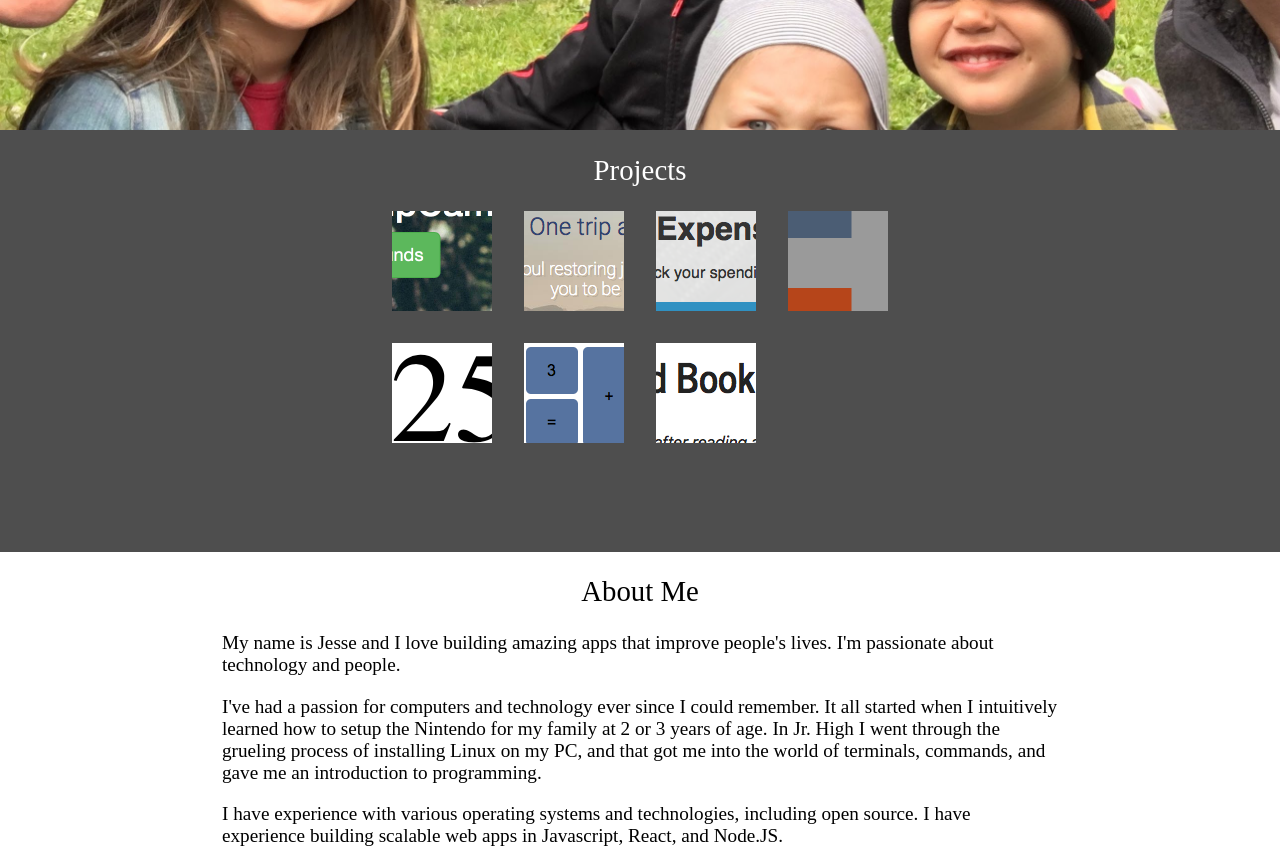
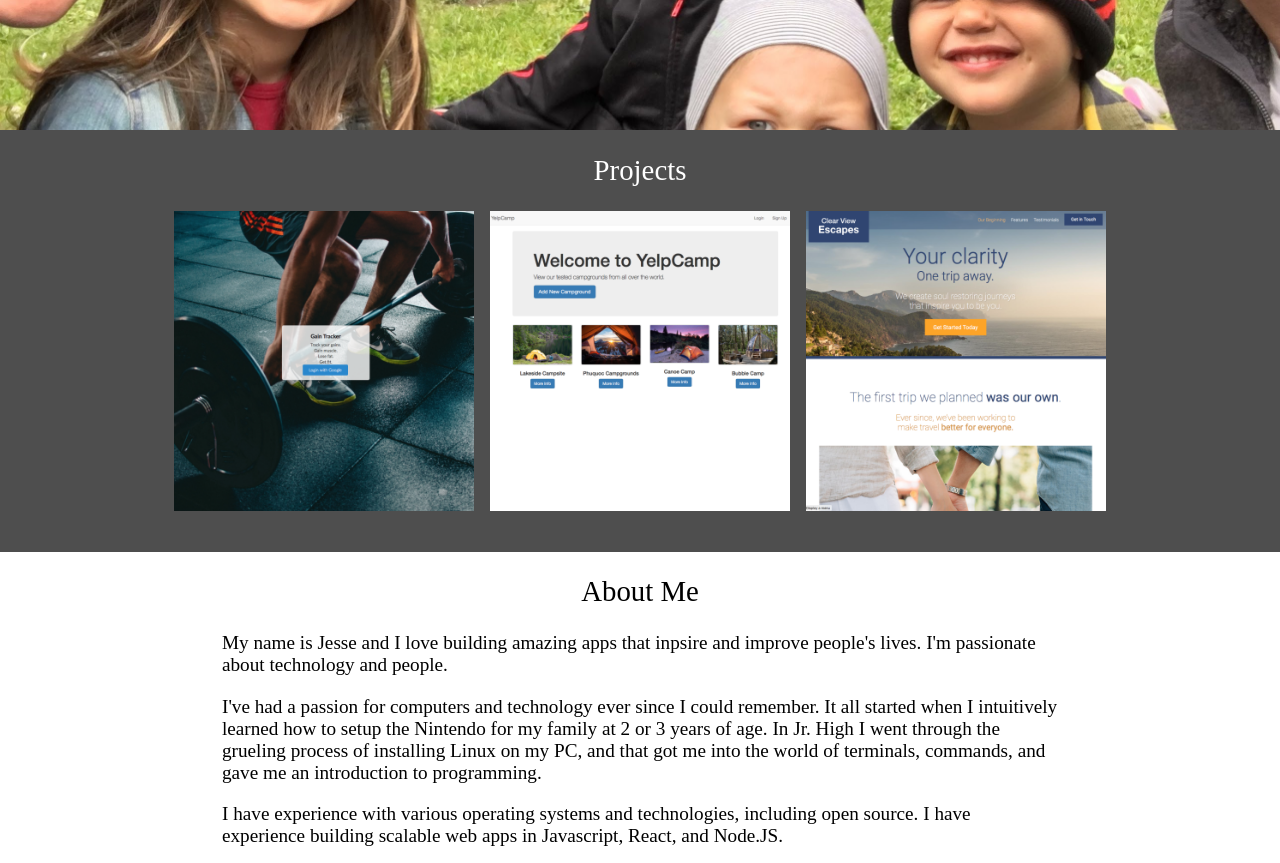
Before and after one commit to jessepeterman/portfolio-old, a website: page app/index.html in a window 1280 px wide. Shown: the part 500-1363 px from the top of the page. Drawn offline with Linux system fonts and the light colour scheme.

Commit message:
redesigned projects with a simple flex layout, and larger app-thumbnails

```diff
--- a/app/assets/styles/modules/_projects.css
+++ b/app/assets/styles/modules/_projects.css
@@ -1,74 +1,121 @@
-/* Projects Grid */
-
-.projects-grid {
-  display: grid;
-  grid-template-columns: 1fr 1fr;
-  grid-auto-rows: 100px;
-  grid-gap: 2rem;
-  max-width: 900px;
-  margin-bottom: 2rem;
-}
-
-@media (min-width: 600px) {
-  .projects-grid {
-    grid-template-columns: repeat(4, 1fr);
-    grid-template-rows: auto;
-    justify-self: center;
-  }
-}
-@media (min-width: 1380px) {
-  .projects-grid {
-    /* grid-template-columns: repeat(8, 1fr); */
-  }
-}
-.projects {
-  display: flex;
-  flex-direction: column;
-  align-items: center;
-}
-
-.projects-grid div {
-  background-color: #fff;
-  width: 100px;
-}
-
-.projects > a {
-  height: 100px;
-  width: 100px;
-}
-
-.projects-grid div:hover {
-  opacity: 0.7;
-}
-
-.project {
-  background-size: cover;
-  height: 100px;
-  width: 100px;
-}
-
 .project-1 {
-  background-image: url("../../assets/images/app-thumbnails/squareRacerThumb.png");
+  background-image: url('../../assets/images/app-thumbnails/squareRacerThumb.png');
 }
 /* .project-1 {
   background-image: url('assets/images/app-thumbnails/squareRacerThumb.png');
 } */
 
 .project-2 {
-  background-image: url("../../assets/images/app-thumbnails/yelpCampThumb.png");
+  background-image: url('../../assets/images/app-thumbnails/yelp-camp-square-250x250.png');
 }
 .project-3 {
-  background-image: url("../../assets/images/app-thumbnails/PomodoroClockThumb.png");
+  background-image: url('../../assets/images/app-thumbnails/PomodoroClockThumb.png');
 }
 .project-4 {
-  background-image: url("../../assets/images/app-thumbnails/TravelSiteThumb.png");
+  background-image: url('../../assets/images/app-thumbnails/TravelSiteThumb.png');
 }
 .project-5 {
-  background-image: url("../../assets/images/app-thumbnails/CalculatorThumb.png");
+  background-image: url('../../assets/images/app-thumbnails/CalculatorThumb.png');
 }
 .project-6 {
-  background-image: url("../../assets/images/app-thumbnails/OldBookNewBookThumb.png");
+  background-image: url('../../assets/images/app-thumbnails/OldBookNewBookThumb.png');
 }
 .project-7 {
-  background-image: url("../../assets/images/app-thumbnails/expensify.png");
+  background-image: url('../../assets/images/app-thumbnails/expensify.png');
 }
+/* .project-8 {
+  background-image: url('../../assets/images/app-thumbnails/gain-tracker.png');
+} */
+.project-8 {
+  background-image: url('../../assets/images/app-thumbnails/gain-tracker-square-250x250.png');
+}
+
+.grid-3 {
+  display: flex;
+  flex-direction: column;
+  justify-content: center;
+  align-items: center;
+}
+
+.grid-3 > a {
+  margin: 0 0 2rem 0;
+}
+
+.grid-3 > a:last-of-type {
+  margin: 2rem 0 2rem 0;
+}
+
+@media (min-width: 900px) {
+  .grid-3 {
+    display: flex;
+    flex-direction: row;
+    justify-content: center;
+    padding: 0 1rem 0 1rem;
+    /* align-items: center; */
+  }
+  .grid-3 > a {
+    margin: 0 1rem 0 0;
+  }
+  .grid-3 > a:first-of-type {
+    margin: 0 0 0 0;
+  }
+  .grid-3 > a:last-of-type {
+    margin: 0 0 0 1rem;
+  }
+}
+
+.item-1 {
+  display: flex;
+  background-image: url('../../assets/images/app-thumbnails/gain-tracker-square-350x350.png');
+  background-size: cover;
+
+  align-items: flex-end;
+}
+
+.item-2 {
+  display: flex;
+  background-image: url('../../assets/images/app-thumbnails/yelp-camp-square-350x350.png');
+  background-size: cover;
+  align-items: flex-end;
+}
+.item-3 {
+  display: flex;
+  background-image: url('../../assets/images/app-thumbnails/travel-site-square-350x350.png');
+  background-size: cover;
+  align-items: flex-end;
+}
+
+.item-1:hover > .project-label {
+  opacity: 1;
+}
+.item-2:hover > .project-label__dark-1 {
+  opacity: 1;
+}
+.item-3:hover > .project-label__dark-2 {
+  opacity: 1;
+}
+
+.project-item:hover {
+  opacity: 0.8;
+  cursor: pointer;
+}
+
+.project-label {
+  opacity: 0;
+  background-color: rgba(255, 255, 255, 0.3);
+}
+.project-label__dark-1 {
+  opacity: 0;
+  background-color: rgba(0, 0, 0, 0.5);
+}
+.project-label__dark-2 {
+  opacity: 0;
+  background-color: rgba(0, 0, 0, 0.5);
+}
+
+.project-item {
+  color: rgb(255, 255, 255);
+  font-size: 1.2rem;
+  height: 300px;
+  max-width: 300px;
+}
--- a/app/assets/styles/modules/_wrapper.css
+++ b/app/assets/styles/modules/_wrapper.css
@@ -5,14 +5,14 @@
 @media (min-width: 370px) {
   .wrapper {
     display: grid;
-    grid-auto-rows: 280px 0.5fr 1fr 0.5fr;
+    grid-auto-rows: 280px 1fr 0.5fr 0.5fr;
   }
 }
 
 @media (min-width: 600px) {
   .wrapper {
     display: grid;
-    grid-auto-rows: 450px 1fr 1fr 1fr;
+    grid-auto-rows: 450px 1fr 0.5fr 0.5fr;
   }
 
   .menu-divider-bottom {
--- a/app/index.html
+++ b/app/index.html
@@ -42,12 +42,89 @@
       </div>
     </div>
 
-    <div class="projects " id="projects">
+    <!-- <div class="projects " id="projects">
       <h2>Projects</h2>
-      <div class="projects-grid ">
-        <a href="https://yelpcamp3.herokuapp.com ">
-          <div class="project project-2 "></div>
+      <div class="projects-flex">
+        <div>
+          <p>
+            <strong>GainTracker</strong>
+          </p>
+          <p>Made with Javascript (ES2015), React.js, Redux, Node.JS, Firebase, Semantic-UI-React, Heroku, Webpack
+          </p>
+          <a href="https://gain-tracker.herokuapp.com/" class="project project-8"></a>
+        </div>
+        <div>
+          <a href="https://yelpcamp3.herokuapp.com" class="project project-2"></a>
+          - Made with HTML, CSS, Javascript, Node.JS, MongoDB, Express, Cloud9, Heroku, Webpack
+        </div>
+        <div>
+          <a href="https://jessepeterman.github.io/travel-site/" class="project project-4"></a>
+          - Made with HTML, CSS, Javascript, Node.JS, Gulp, PostCSS
+        </div>
+
+        <div>
+          <a href="https://expensify-react-class.herokuapp.com" class="project project-7"></a>
+          - Made with Javascript (ES2015), React.js, Redux, Node.JS, Firebase, Heroku
+        </div>
+        <div>
+          <a href="https://jessepeterman.github.io/square-racer" class="project project-1"></a>
+          - Made this silly game for my kids with Javascript, HTML, CSS (they ask me to play it often)
+        </div>
+      </div> -->
+    <div class="projects" id="projects">
+      <h2>Projects</h2>
+      <!-- <div>
+        <p>
+          <strong>GainTracker</strong>
+        </p>
+        <p>Made with Javascript (ES2015), React.js, Redux, Node.JS, Firebase, Semantic-UI-React, Heroku, Webpack
+        </p>
+        <a href="https://gain-tracker.herokuapp.com/" class="project project-8"></a>
+      </div>
+      <div>
+        <p>
+          <strong>YelpCamp</strong>
+        </p>
+        <p>Made with HTML, CSS, Javascript, Node.JS, MongoDB, Express, Cloud9, Heroku, Webpack
+        </p>
+        <a href="https://yelpcamp3.herokuapp.com/" class="project project-2"></a>
+      </div> -->
+      <div class="grid-3">
+        <a href="https://gain-tracker.herokuapp.com/"></a>
+        <div class="item-1 project-item">
+          <div class="project-label">
+            <h3>GainTracker</h3>
+            <p>Made with Javascript(ES2015), React.js, Redux, Node.JS, Firebase, Semantic-UI, Heroku, Webpack
+            </p>
+          </div>
+        </div>
         </a>
+        <a href="https://yelpcamp3.herokuapp.com/"></a>
+        <div class="item-2 project-item">
+          <div class="project-label__dark-1">
+            <h3>YelpCamp</h3>
+            <p>Made with HTML, CSS, Javascript, Node.JS, MongoDB, Express, Cloud9, Heroku
+            </p>
+          </div>
+        </div>
+        </a>
+        <a href="https://jessepeterman.github.io/travel-site/">
+          <div class="item-3 project-item">
+            <div class="project-label__dark-2">
+              <h3>Travel Site</h3>
+              <p>Made with HTML, CSS, Javascript, Gulp, Git, PostCSS, Node.JS, Github Pages
+              </p>
+            </div>
+          </div>
+        </a>
+      </div>
+
+    </div>
+
+    <!-- <div class="projects-grid ">
+        <div class="project project-2 "></div>
+        <a href="https://yelpcamp3.herokuapp.com "></a>
+        <p>Made with HTML, CSS, Javascript, Node.JS, MongoDB, Express, Cloud9, Heroku</p>
         <h4 class="tooltip invisible ">Made with HTML, CSS, Javascript, Node.JS, MongoDB, Express, Cloud9, Heroku</h4>
 
         <a href="https://jessepeterman.github.io/travel-site/ ">
@@ -69,13 +146,13 @@
         <a href="https://jessepeterman.github.io/oldbooknewbook/ ">
           <div class="project project-6 "></div>
         </a>
-      </div>
-    </div>
+      </div> -->
+    <!-- </div> -->
 
     <div id="about-me" class="about-me ">
       <h2>About Me</h2>
-      <p>My name is Jesse and I love building amazing apps that improve people's lives. I'm passionate about technology and
-        people.
+      <p>My name is Jesse and I love building amazing apps that inpsire and improve people's lives. I'm passionate about technology
+        and people.
       </p>
       <p>I've had a passion for computers and technology ever since I could remember. It all started when I intuitively learned
         how to setup the Nintendo for my family at 2 or 3 years of age. In Jr. High I went through the grueling process of
@@ -98,19 +175,18 @@
         <a href="https://www.linkedin.com/in/jesse-peterman-7506b478/ ">LinkedIn</a>
       </div>
     </div>
-  </div>
 
-  <div>
-    <div class="modal ">
-      <div class="project-modal- ">
+    <!-- <div>
+      <div class="modal ">
+        <div class="project-modal- ">
+        </div>
       </div>
     </div>
-  </div>
 
-  <div class="project-1-preview invisible ">
-  </div>
+    <div class="project-1-preview invisible ">
+    </div> -->
 
-  <script type="text/javascript " src="app.js ">
+    <script type="text/javascript " src="app.js ">
 
   </script>
 </body>
--- a/app/temp/styles/styles.css
+++ b/app/temp/styles/styles.css
@@ -29,13 +29,13 @@ h2 {
 @media (min-width: 370px) {
   .wrapper {
     display: grid;
-    grid-auto-rows: 280px 0.5fr 1fr 0.5fr;
+    grid-auto-rows: 280px 1fr 0.5fr 0.5fr;
   }
 }
 @media (min-width: 600px) {
   .wrapper {
     display: grid;
-    grid-auto-rows: 450px 1fr 1fr 1fr;
+    grid-auto-rows: 450px 1fr 0.5fr 0.5fr;
   }
 
   .menu-divider-bottom {
@@ -98,71 +98,115 @@ h2 {
             transform: translateY(-50%);
   }
 }
-/* Projects Grid */
-.projects-grid {
-  display: grid;
-  grid-template-columns: 1fr 1fr;
-  grid-auto-rows: 100px;
-  grid-gap: 2rem;
-  max-width: 900px;
-  margin-bottom: 2rem;
-}
-@media (min-width: 600px) {
-  .projects-grid {
-    grid-template-columns: repeat(4, 1fr);
-    grid-template-rows: auto;
-    justify-self: center;
-  }
-}
-@media (min-width: 1380px) {
-  .projects-grid {
-    /* grid-template-columns: repeat(8, 1fr); */
-  }
-}
-.projects {
-  display: flex;
-  flex-direction: column;
-  align-items: center;
-}
-.projects-grid div {
-  background-color: #fff;
-  width: 100px;
-}
-.projects > a {
-  height: 100px;
-  width: 100px;
-}
-.projects-grid div:hover {
-  opacity: 0.7;
-}
-.project {
-  background-size: cover;
-  height: 100px;
-  width: 100px;
-}
 .project-1 {
-  background-image: url("../../assets/images/app-thumbnails/squareRacerThumb.png");
+  background-image: url('../../assets/images/app-thumbnails/squareRacerThumb.png');
 }
 /* .project-1 {
   background-image: url('assets/images/app-thumbnails/squareRacerThumb.png');
 } */
 .project-2 {
-  background-image: url("../../assets/images/app-thumbnails/yelpCampThumb.png");
+  background-image: url('../../assets/images/app-thumbnails/yelp-camp-square-250x250.png');
 }
 .project-3 {
-  background-image: url("../../assets/images/app-thumbnails/PomodoroClockThumb.png");
+  background-image: url('../../assets/images/app-thumbnails/PomodoroClockThumb.png');
 }
 .project-4 {
-  background-image: url("../../assets/images/app-thumbnails/TravelSiteThumb.png");
+  background-image: url('../../assets/images/app-thumbnails/TravelSiteThumb.png');
 }
 .project-5 {
-  background-image: url("../../assets/images/app-thumbnails/CalculatorThumb.png");
+  background-image: url('../../assets/images/app-thumbnails/CalculatorThumb.png');
 }
 .project-6 {
-  background-image: url("../../assets/images/app-thumbnails/OldBookNewBookThumb.png");
+  background-image: url('../../assets/images/app-thumbnails/OldBookNewBookThumb.png');
 }
 .project-7 {
-  background-image: url("../../assets/images/app-thumbnails/expensify.png");
+  background-image: url('../../assets/images/app-thumbnails/expensify.png');
+}
+/* .project-8 {
+  background-image: url('../../assets/images/app-thumbnails/gain-tracker.png');
+} */
+.project-8 {
+  background-image: url('../../assets/images/app-thumbnails/gain-tracker-square-250x250.png');
+}
+.grid-3 {
+  display: flex;
+  flex-direction: column;
+  justify-content: center;
+  align-items: center;
+}
+.grid-3 > a {
+  margin: 0 0 2rem 0;
+}
+.grid-3 > a:last-of-type {
+  margin: 2rem 0 2rem 0;
+}
+@media (min-width: 900px) {
+  .grid-3 {
+    display: flex;
+    flex-direction: row;
+    justify-content: center;
+    padding: 0 1rem 0 1rem;
+    /* align-items: center; */
+  }
+  .grid-3 > a {
+    margin: 0 1rem 0 0;
+  }
+  .grid-3 > a:first-of-type {
+    margin: 0 0 0 0;
+  }
+  .grid-3 > a:last-of-type {
+    margin: 0 0 0 1rem;
+  }
+}
+.item-1 {
+  display: flex;
+  background-image: url('../../assets/images/app-thumbnails/gain-tracker-square-350x350.png');
+  background-size: cover;
+
+  align-items: flex-end;
+}
+.item-2 {
+  display: flex;
+  background-image: url('../../assets/images/app-thumbnails/yelp-camp-square-350x350.png');
+  background-size: cover;
+  align-items: flex-end;
+}
+.item-3 {
+  display: flex;
+  background-image: url('../../assets/images/app-thumbnails/travel-site-square-350x350.png');
+  background-size: cover;
+  align-items: flex-end;
+}
+.item-1:hover > .project-label {
+  opacity: 1;
+}
+.item-2:hover > .project-label__dark-1 {
+  opacity: 1;
+}
+.item-3:hover > .project-label__dark-2 {
+  opacity: 1;
+}
+.project-item:hover {
+  opacity: 0.8;
+  cursor: pointer;
+}
+.project-label {
+  opacity: 0;
+  background-color: rgba(255, 255, 255, 0.3);
+}
+.project-label__dark-1 {
+  opacity: 0;
+  background-color: rgba(0, 0, 0, 0.5);
+}
+.project-label__dark-2 {
+  opacity: 0;
+  background-color: rgba(0, 0, 0, 0.5);
+}
+.project-item {
+  color: rgb(255, 255, 255);
+  font-size: 1.2rem;
+  height: 300px;
+  max-width: 300px;
 }
 .about-me > p {
   text-align: left;
```
Also changed, not shown: app/assets/images/app-thumbnails/gain-tracker-square-250x250.png (added), app/assets/images/app-thumbnails/gain-tracker-square-300x300.png (added), app/assets/images/app-thumbnails/gain-tracker-square-350x350.png (added), app/assets/images/app-thumbnails/gain-tracker-square-500x500.png (added), app/assets/images/app-thumbnails/gain-tracker.png (added), app/assets/images/app-thumbnails/travel-site-square-350x350.png (added), app/assets/images/app-thumbnails/travel-site-square.png (added), app/assets/images/app-thumbnails/yelp-camp-square-250x250.png (added), app/assets/images/app-thumbnails/yelp-camp-square-350x350.png (added), app/assets/images/app-thumbnails/yelp-camp-square.png (added), docs/assets/images/app-thumbnails/gain-tracker.png (added), 4 other files.
